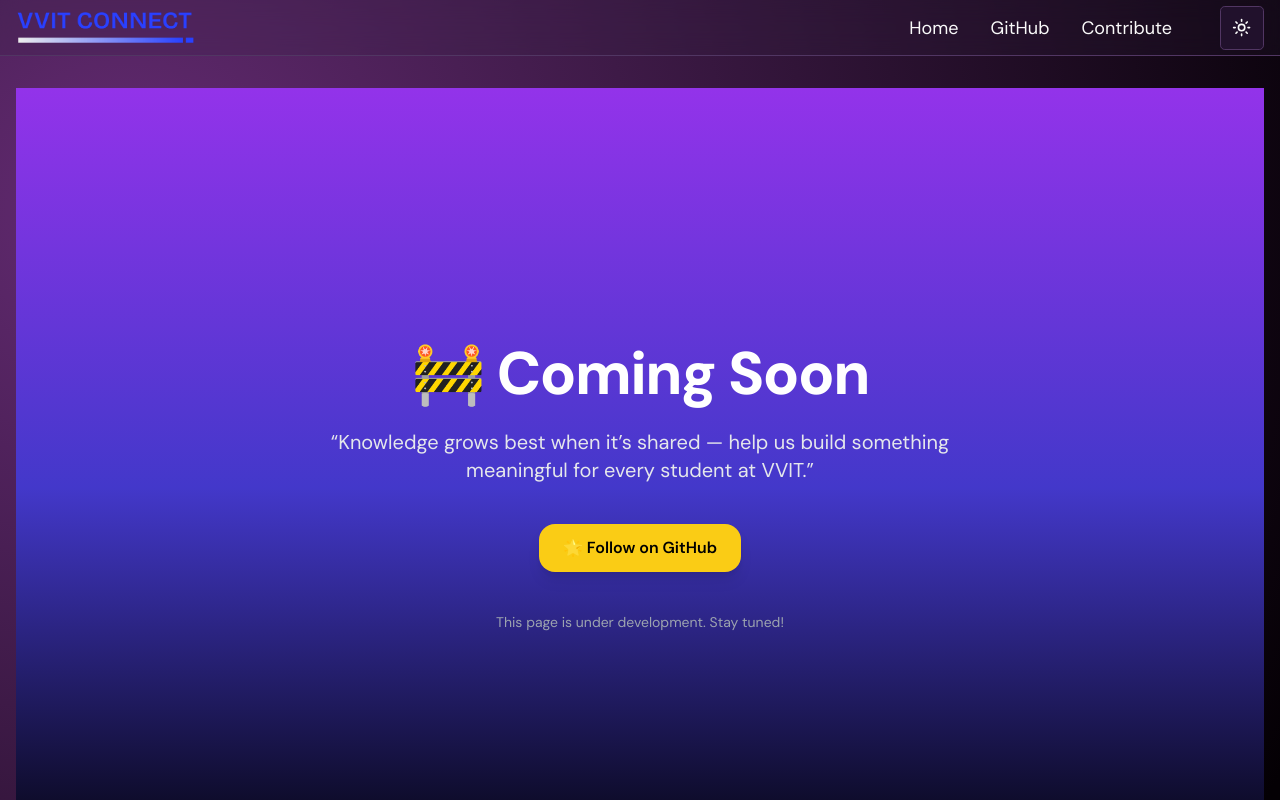
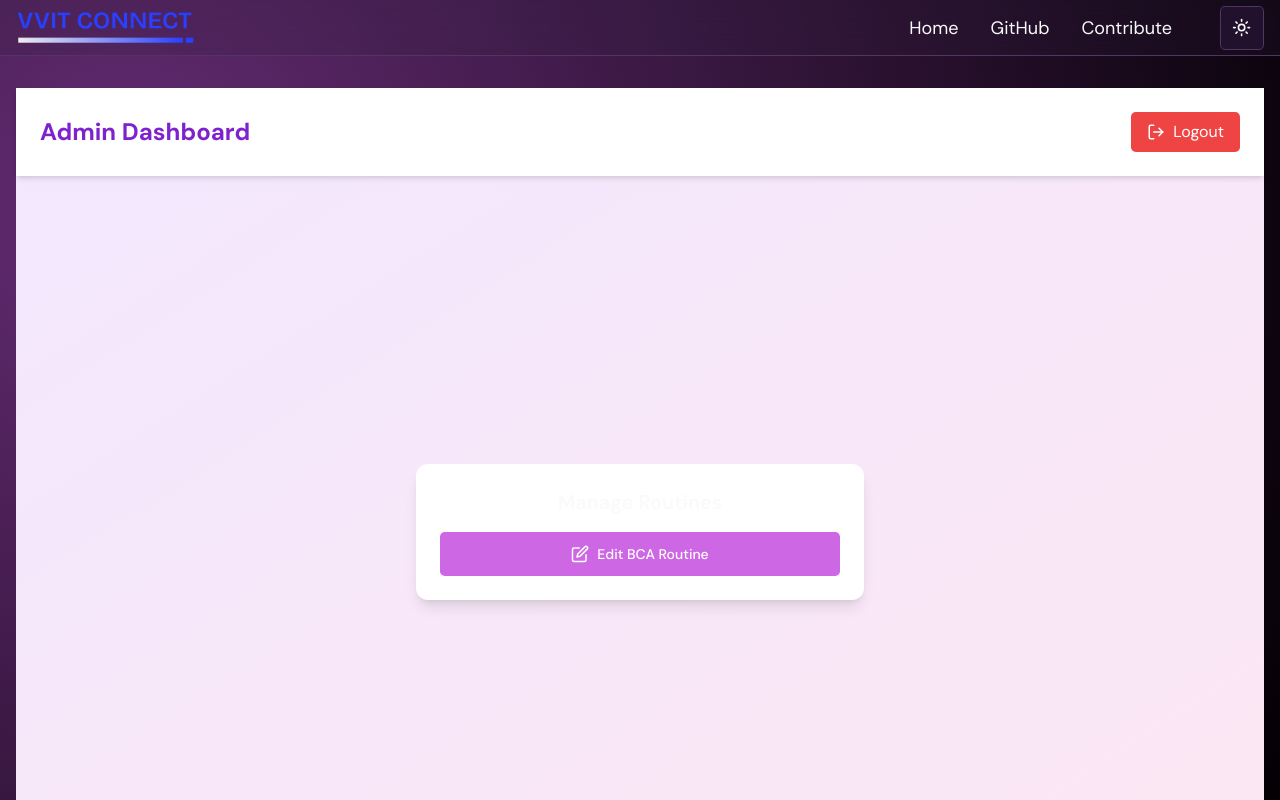
Before and after one commit to pyKinsu/VVITConnect, a Next.js app: page /admin in a window 1280 px wide. Before the commit this address had no page. Shown: the top 800 px of the page. Built offline with nearby package versions, Linux system fonts and the light colour scheme.

Commit message:
Create page.tsx

```diff
--- /dev/null
+++ b/src/app/admin/page.tsx
@@ -0,0 +1,44 @@
+"use client";
+
+import { signOut } from "firebase/auth";
+import { auth } from "@/lib/firebase";
+import { useRouter } from "next/navigation";
+import { Button } from "@/components/ui/button";
+import { FiLogOut, FiEdit } from "react-icons/fi";
+
+export default function AdminDashboard() {
+  const router = useRouter();
+
+  const handleLogout = async () => {
+    await signOut(auth);
+    router.push("/admin/login");
+  };
+
+  return (
+    <main className="min-h-screen bg-gradient-to-br from-purple-100 to-pink-100 flex flex-col">
+      {/* Header */}
+      <header className="flex justify-between items-center p-6 bg-white shadow-md">
+        <h1 className="text-2xl font-bold text-purple-700">Admin Dashboard</h1>
+        <button
+          onClick={handleLogout}
+          className="flex items-center gap-2 px-4 py-2 bg-red-500 text-white rounded-lg hover:bg-red-600 transition"
+        >
+          <FiLogOut size={18} /> Logout
+        </button>
+      </header>
+
+      {/* Content */}
+      <div className="flex-1 flex flex-col items-center justify-center p-6">
+        <div className="max-w-md w-full bg-white rounded-xl shadow-lg p-6 text-center">
+          <h2 className="text-xl font-semibold mb-4">Manage Routines</h2>
+          <Button
+            onClick={() => router.push("/admin/bcaedit")}
+            className="w-full flex items-center justify-center gap-2"
+          >
+            <FiEdit size={18} /> Edit BCA Routine
+          </Button>
+        </div>
+      </div>
+    </main>
+  );
+}
```
